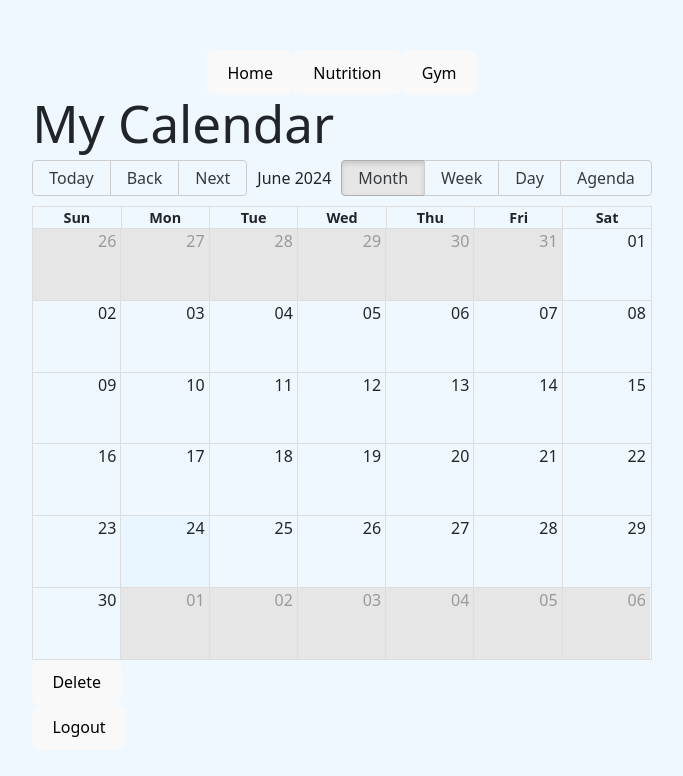
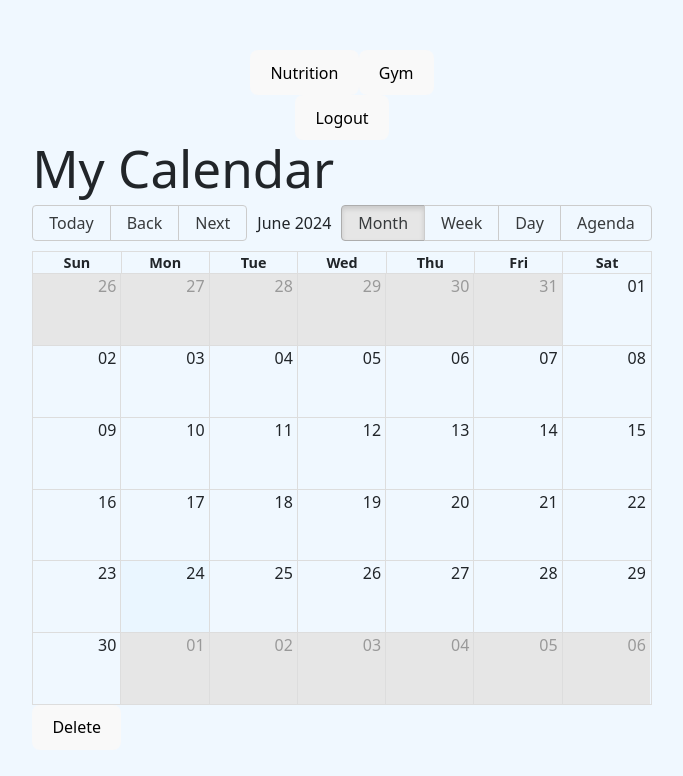
Before and after one commit to MyCloudAtl/Health-Fit, a React (Vite) app in the folder Health-Fit/: page /calendar in a window 1280 px wide. Shown: the top 776 px of the page, without its empty margins (298-981 px from the left). Built offline with nearby package versions, Linux system fonts and the light colour scheme; no server answers.

Commit message:
moving of nav

```diff
--- a/Health-Fit/src/App.jsx
+++ b/Health-Fit/src/App.jsx
@@ -173,7 +173,7 @@
 
   return (
     <div className="Main">
-      <header>
+      {/* <header>
         <nav className='header'>
           <Link to="/">
             <button>Home</button>
@@ -185,7 +185,7 @@
             <button>Gym</button>
           </Link>
         </nav>
-      </header>
+      </header> */}
       <main>
         <Routes>
           <Route path="/" element={<Home currentUser={currentUser} />} />
--- a/Health-Fit/src/BigCalendar.jsx
+++ b/Health-Fit/src/BigCalendar.jsx
@@ -8,6 +8,7 @@
 import 'bootstrap/dist/css/bootstrap.min.css'
 import DeleteAccount from './components/DeleteAccount'
 import Logout from './components/Logout'
+import { Link } from 'react-router-dom'
 
 const locales = {
     'en-US': enUS
@@ -21,17 +22,24 @@
     locales
   })
 
-//   const handleLogout = (e) => {
-//     e.preventDefault();
-//     navigate('/');
-// };
-
 const Calendar = ({ events, onEventClick }) => {
 
     return (
         <div>
+            <header>
+        <nav className='header'>
+          <Link to="/nutrition">
+            <button>Nutrition</button>
+          </Link>
+          <Link to="/gym">
+            <button>Gym</button>
+          </Link>
+          <div className="Logout">
+            <Logout />
+          </div>
+        </nav>
+      </header>
             <h1>My Calendar</h1>
-            {/* <Logout /> */}
             <BigCalendar
             localizer={localizer}
             events={events}
@@ -42,7 +50,6 @@
                 onSelectEvent={onEventClick}
             />
             <DeleteAccount/>
-            <Logout />
             {/* <button onClick={handleLogout}>Logout</button> */}
         </div>
     )
--- a/Health-Fit/src/components/Home.jsx
+++ b/Health-Fit/src/components/Home.jsx
@@ -1,7 +1,6 @@
 import React from "react"
 import RegisterForm from "./RegisterForm.jsx";
-import Logout from "./Logout.jsx";
-import Login from './Login.jsx'
+import Login from './Login.jsx';
 
 const Home = () => {
 
@@ -11,7 +10,6 @@
         <h1>Health-Fit</h1>
           <RegisterForm />
           <Login />
-          <Logout />
       </div>
       </div>
     )
```
